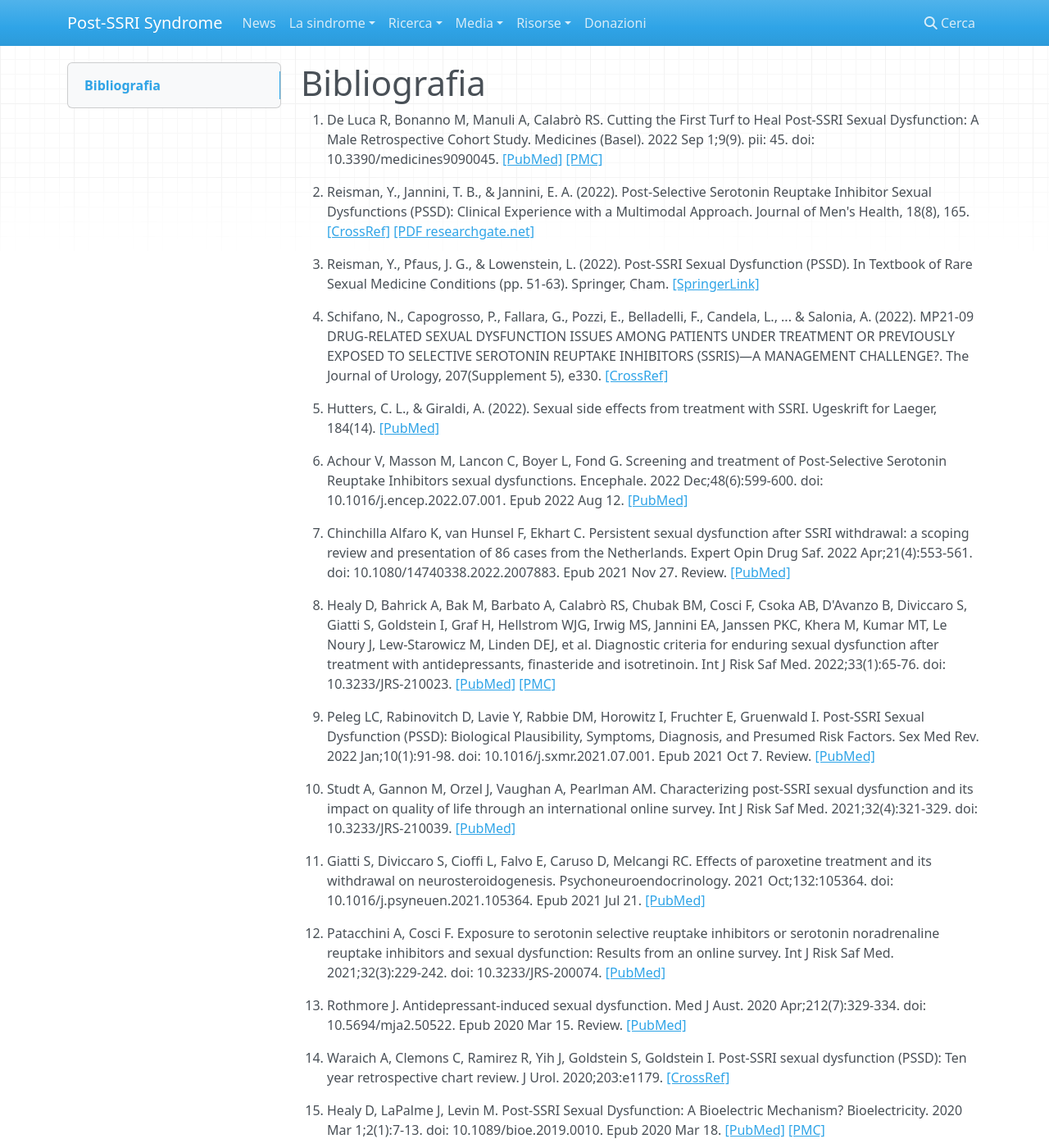
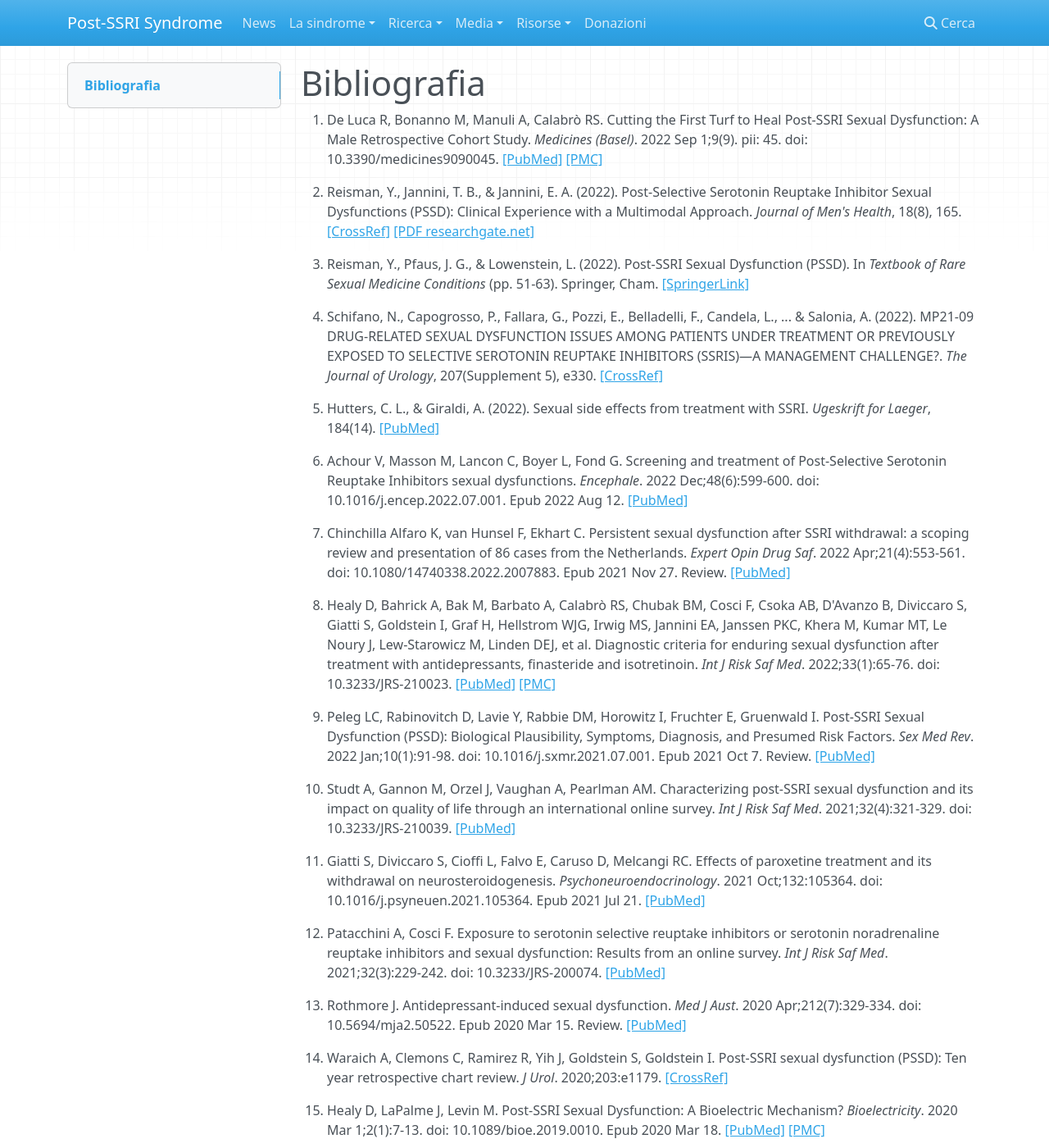
Before and after one commit to postssrisyndrome/windmill, an MkDocs documentation site: the page built from docs/ricerca/bibliografia.md, in a window 1280 px wide and 1400 px high. Shown: the whole window at 82% size. Built offline with MkDocs 1.6.1, drawn with Linux system fonts in a browser that asks for light colours; nearby versions of some CDN libraries; some of the changed text lies outside the part shown.

```diff
--- a/docs/ricerca/bibliografia.md
+++ b/docs/ricerca/bibliografia.md
@@ -1,39 +1,41 @@
 # Bibliografia
 
 1. De Luca R, Bonanno M, Manuli A, Calabrò RS. Cutting the First Turf to Heal
-Post-SSRI Sexual Dysfunction: A Male Retrospective Cohort Study. Medicines
-(Basel). 2022 Sep 1;9(9). pii: 45. doi: 10.3390/medicines9090045.
+Post-SSRI Sexual Dysfunction: A Male Retrospective Cohort Study.
+*Medicines (Basel)*. 2022 Sep 1;9(9). pii: 45. doi: 10.3390/medicines9090045.
 [[PubMed]](https://pubmed.ncbi.nlm.nih.gov/36135826)
 [[PMC]](https://www.ncbi.nlm.nih.gov/pmc/articles/PMC9503765)
 
 1. Reisman, Y., Jannini, T. B., & Jannini, E. A. (2022).
 Post-Selective Serotonin Reuptake Inhibitor Sexual Dysfunctions (PSSD):
-Clinical Experience with a Multimodal Approach. Journal of Men's Health, 18(8), 165.
+Clinical Experience with a Multimodal Approach.
+*Journal of Men's Health*, 18(8), 165.
 [[CrossRef]](https://doi.org/10.31083/j.jomh1808165)
 [[PDF researchgate.net]](https://www.researchgate.net/profile/Tommaso-B-Jannini-2/publication/362504022_Post-Selective_Serotonin_Reuptake_Inhibitor_Sexual_Dysfunctions_PSSD_Clinical_Experience_with_a_Multimodal_Approach/links/62efb9c00b37cc34477a0bb3/Post-Selective-Serotonin-Reuptake-Inhibitor-Sexual-Dysfunctions-PSSD-Clinical-Experience-with-a-Multimodal-Approach.pdf)
 
 1. Reisman, Y., Pfaus, J. G., & Lowenstein, L. (2022). Post-SSRI Sexual Dysfunction (PSSD).
-In Textbook of Rare Sexual Medicine Conditions (pp. 51-63). Springer, Cham.
+In *Textbook of Rare Sexual Medicine Conditions* (pp. 51-63). Springer, Cham.
 [[SpringerLink]](https://link.springer.com/chapter/10.1007/978-3-030-98263-8_5)
 
 1. Schifano, N., Capogrosso, P., Fallara, G., Pozzi, E., Belladelli, F., Candela, L., ...
 & Salonia, A. (2022). MP21-09 DRUG-RELATED SEXUAL DYSFUNCTION ISSUES AMONG PATIENTS
 UNDER TREATMENT OR PREVIOUSLY EXPOSED TO SELECTIVE SEROTONIN REUPTAKE INHIBITORS
-(SSRIS)—A MANAGEMENT CHALLENGE?. The Journal of Urology, 207(Supplement 5), e330.
+(SSRIS)—A MANAGEMENT CHALLENGE?.
+*The Journal of Urology*, 207(Supplement 5), e330.
 [[CrossRef]](https://doi.org/10.1097/JU.0000000000002554.09)
 
 1. Hutters, C. L., & Giraldi, A. (2022). Sexual side effects from treatment with SSRI.
-Ugeskrift for Laeger, 184(14).
+*Ugeskrift for Laeger*, 184(14).
 [[PubMed]](https://pubmed.ncbi.nlm.nih.gov/35410653/)
 
 1. Achour V, Masson M, Lancon C, Boyer L, Fond G. Screening and treatment of
-Post-Selective Serotonin Reuptake Inhibitors sexual dysfunctions. Encephale. 2022
-Dec;48(6):599-600. doi: 10.1016/j.encep.2022.07.001. Epub 2022 Aug 12.
+Post-Selective Serotonin Reuptake Inhibitors sexual dysfunctions.
+*Encephale*. 2022 Dec;48(6):599-600. doi: 10.1016/j.encep.2022.07.001. Epub 2022 Aug 12.
 [[PubMed]](https://pubmed.ncbi.nlm.nih.gov/35970644)
 
 1. Chinchilla Alfaro K, van Hunsel F, Ekhart C. Persistent sexual dysfunction after
-SSRI withdrawal: a scoping review and presentation of 86 cases from the
-Netherlands. Expert Opin Drug Saf. 2022 Apr;21(4):553-561. doi:
+SSRI withdrawal: a scoping review and presentation of 86 cases from the Netherlands.
+*Expert Opin Drug Saf*. 2022 Apr;21(4):553-561. doi:
 10.1080/14740338.2022.2007883. Epub 2021 Nov 27. Review.
 [[PubMed]](https://pubmed.ncbi.nlm.nih.gov/34791958)
 
```
Also changed, not shown: other parts of docs/ricerca/bibliografia.md (+74 -69 lines).
